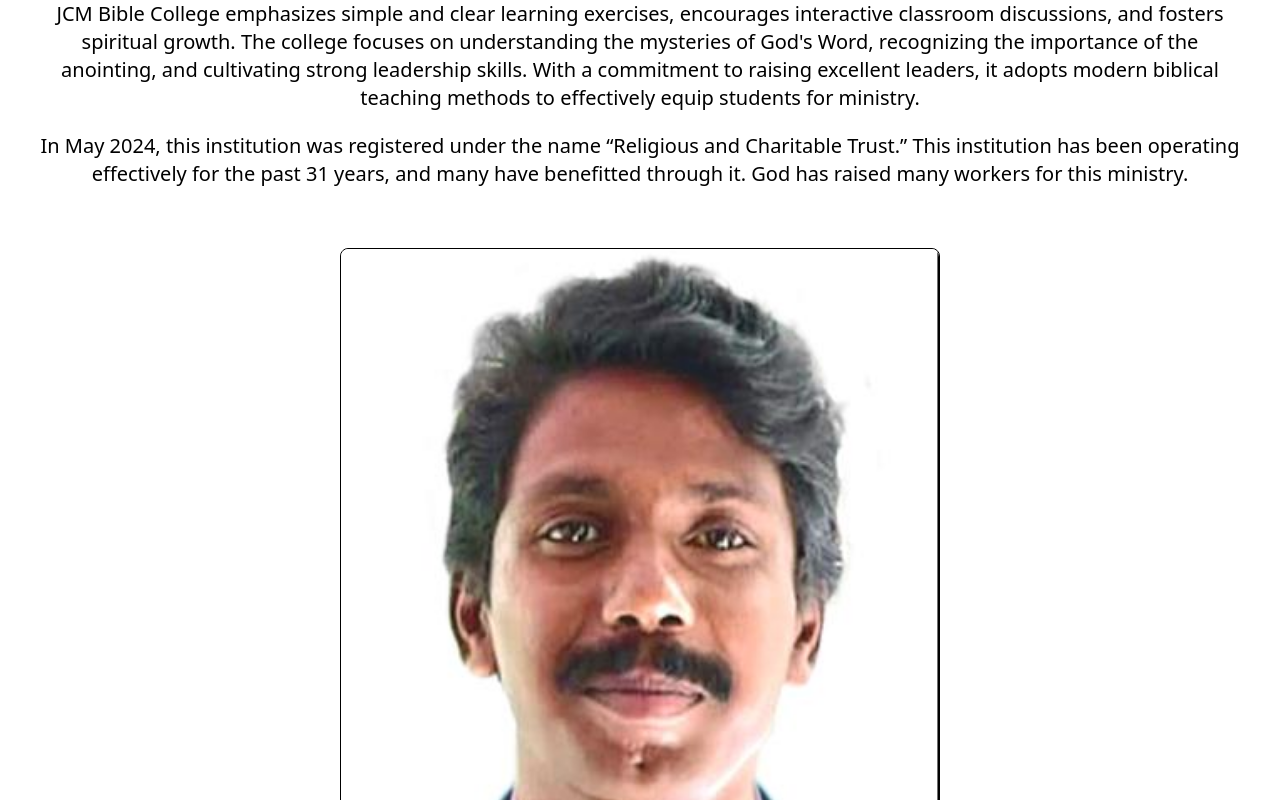
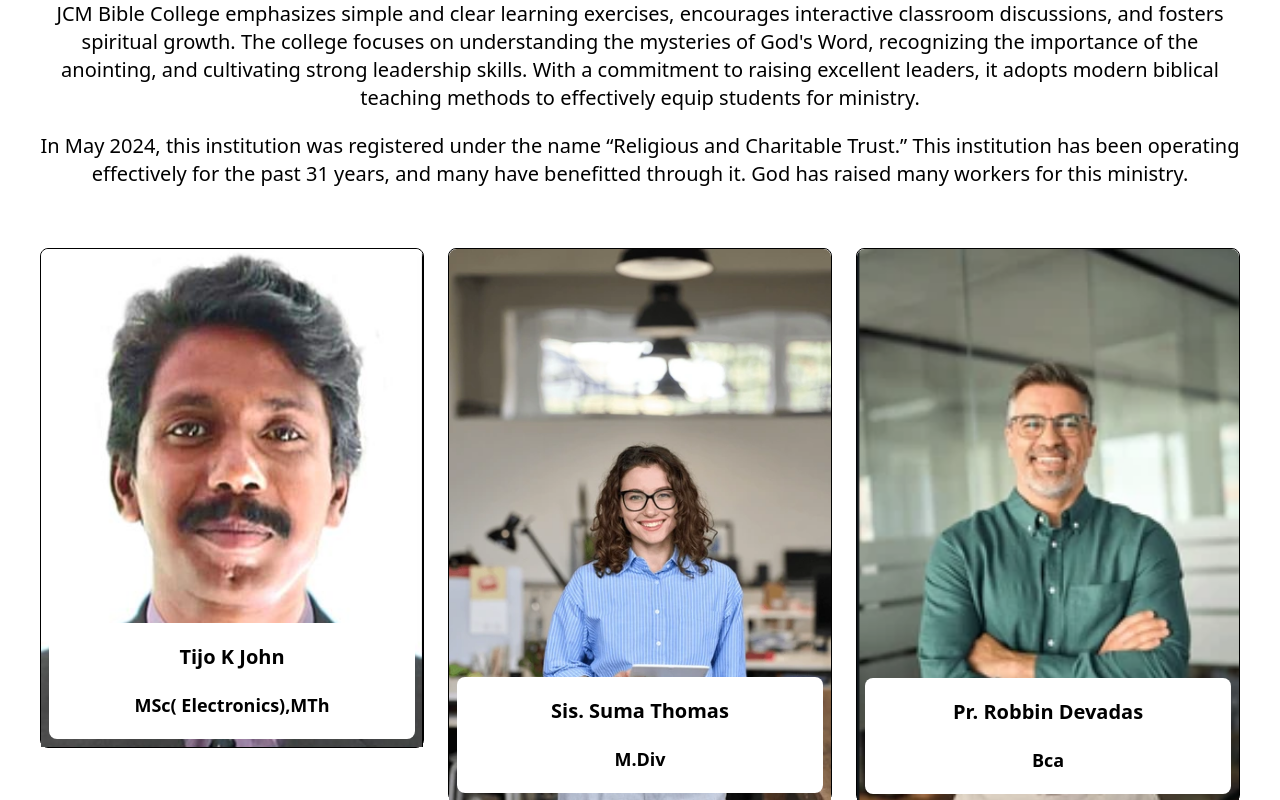
Before and after one commit to vincy-vince/JCM-non_profitable_trustee, a React (Vite) app: page /biblecollege in a window 1280 px wide. Shown: the part 2000-2800 px from the top of the page. Built offline with nearby package versions, Linux system fonts and the light colour scheme.

Commit message:
bugs done

```diff
--- a/src/Pages/Ministries/CBS.jsx
+++ b/src/Pages/Ministries/CBS.jsx
@@ -85,26 +85,16 @@ const CBS = () => {
       <Quote />
       <div className="flex flex-col gap-6">
         <p className="text-xl md:2xl lg:3xl text-center mt-15 font-extrabold ">
-          CBS in kizma Nagar
+          CBS students in kizma Nagar 2016
         </p>
         <img className="w-[80%] mx-auto " src="public/graduate.webp" alt="" />
-
-        <p className="text-center mx-10 md:mx-20 lg:mx-20">
-          Lorem ipsum dolor sit amet consectetur adipisicing elit. Similique
-          obcaecati suscipit minima Lorem ipsum dolor sit amet consectetur
-        </p>
       </div>
 
       <div className="flex flex-col gap-6">
         <p className="text-xl md:2xl lg:3xl text-center mt-15 font-extrabold">
-          CBS in Thiruvallur
+          CBS students in Thiruvallur 2016
         </p>
         <img className="w-[80%] mx-auto " src="public/graduate.webp" alt="" />
-
-        <p className="text-center mx-10 md:mx-20 lg:mx-20">
-          Lorem ipsum dolor sit amet consectetur adipisicing elit. Similique
-          obcaecati suscipit minima Lorem ipsum dolor sit amet consectetur
-        </p>
       </div>
       <Location />
       <Footer />
--- a/src/Pages/Ministries/WomensMinistry.jsx
+++ b/src/Pages/Ministries/WomensMinistry.jsx
@@ -11,7 +11,10 @@ const WomensMinistry = () => {
     <div>
       <MenuBar />
 
-      <div id="womens-min" className=" bg-[url(public/background-JCM.png)]  h-[400px]  p-10  w-auto  bg-cover  bg-no-repeat  mt-24  mx-4 md:h-[500px] lg:h-[600px]">
+      <div
+        id="womens-min"
+        className=" bg-[url(public/background-JCM.png)]  h-[400px]  p-10  w-auto  bg-cover  bg-no-repeat  mt-24  mx-4 md:h-[500px] lg:h-[600px]"
+      >
         <h1 className=" text-2xl md:text-3xl lg:text-5xl font-extrabold">
           {" "}
           Women's Ministry
@@ -49,6 +52,7 @@ const WomensMinistry = () => {
 
       {/* Text */}
       <div className="mt-5 text-center text-sm md:text-lg mx-8 lg:text-xl">
+        <div className="font-bold text-lg md:text-xl lg:text-2xl mb-5">Village Ministry</div>
         As the next phase of its growth, JCM Theological College was started in
         2019. With excellent professors, this institution is operating in a
         great manner. In addition, special youth gatherings, special sister’s
--- a/src/components/LgFaculty.jsx
+++ b/src/components/LgFaculty.jsx
@@ -1,60 +1,28 @@
 import React from "react";
-import { FacultyInfo } from "../js/facultiesInfo";
+
 const LgFaculty = () => {
-  const Faculty = FacultyInfo.map((info) => {
-    return info;
-  });
-  function faculty() {
-    let facul
-    for (let i = 0; i <= Faculty.length - 1; i++) {
-       facul = Faculty[i];
-      console.log(facul);
-      return (
-        <div
-          key={facul.id}
-          className="relative flex flex-col justify-center items-center border border-black rounded-lg mx-auto w-[50%] h-max"
-        >
-          <img
-            className="w-full h-[40%] rounded-t-lg"
-            src={facul.img}
-            alt="profile"
-          />
-          <div className="absolute bottom-2 left-2 right-2 bg-white rounded-lg">
-            <div className="text-xl font-extrabold mb-5 text-center mt-5">
-              {facul.name}
-            </div>
-            <div className="text-lg font-extrabold mb-5 text-center">
-              {facul.educationalStatus}{" "}
-            </div>
-          </div>
-        </div>
-      );
-    }
-
-  }
   return (
     <div className="flex flex-row gap-6 mt-15 mx-10">
-      {faculty()}
-      {/* <div
-        key={faculty().id}
+      <div
+        key={1}
         className="relative flex flex-col justify-center items-center border border-black rounded-lg mx-auto w-[50%] h-max"
       >
         <img
           className="w-full h-[40%] rounded-t-lg"
-          src={faculty().img}
+          src="public/Mr.Tijo.jpeg"
           alt="profile"
         />
         <div className="absolute bottom-2 left-2 right-2 bg-white rounded-lg">
           <div className="text-xl font-extrabold mb-5 text-center mt-5">
-            {faculty().name}
+            Tijo K John
           </div>
           <div className="text-lg font-extrabold mb-5 text-center">
-            {faculty().educationalStatus}{" "}
+            MSc( Electronics),MTh{" "}
           </div>
         </div>
-      </div> */}
+      </div>
 
-      {/* <div
+      <div
         key={2}
         className="relative flex flex-col justify-center items-center border border-black rounded-lg mx-auto w-[50%] h-max"
       >
@@ -65,11 +33,9 @@ const LgFaculty = () => {
         />
         <div className="absolute bottom-2 left-2 right-2 bg-white rounded-lg">
           <div className="text-xl font-extrabold mb-5 text-center mt-5">
-            Tijo K John
+            Sis. Suma Thomas
           </div>
-          <div className="text-lg font-extrabold mb-5 text-center">
-            MSc( Electronics),MTh{" "}
-          </div>
+          <div className="text-lg font-extrabold mb-5 text-center">M.Div</div>
         </div>
       </div>
 
@@ -84,13 +50,13 @@ const LgFaculty = () => {
         />
         <div className="absolute bottom-2 left-2 right-2 bg-white rounded-lg">
           <div className="text-xl font-extrabold mb-5 text-center mt-5">
-            Tijo K John
+            Pr. Robbin Devadas
           </div>
           <div className="text-lg font-extrabold mb-5 text-center">
-            MSc( Electronics),MTh{" "}
+            Bca
           </div>
         </div>
-      </div> */}
+      </div>
     </div>
   );
 };
--- a/src/components/LgTrustee.jsx
+++ b/src/components/LgTrustee.jsx
@@ -1,14 +1,14 @@
 import React, { useState } from "react";
 
 const LgTrustee = () => {
-  const [display, setDisplay] = useState(false);
-  const handleMouseEnter = () => {
-    setDisplay(true);
-  };
+  // const [display, setDisplay] = useState(false);
+  // const handleMouseEnter = () => {
+  //   setDisplay(true);
+  // };
 
-  const handleMouseLeave = () => {
-    setDisplay(false);
-  };
+  // const handleMouseLeave = () => {
+  //   setDisplay(false);
+  // };
 
   const trusty = [
     <div
@@ -78,7 +78,7 @@ const LgTrustee = () => {
     <div>
       <div className="flex  gap-10  mx-10 flex-row">
         {trustydiv}{" "}
-        {display && (
+        {/* {display && (
           <div
             id="hover"
             className="absolute left-2 right-2 bottom-2 bg-white rounded-lg p-2 h-fit "
@@ -97,7 +97,7 @@ const LgTrustee = () => {
               Amen!
             </div>
           </div>
-        )}
+        )} */}
       </div>
     </div>
   );
--- a/src/components/Location.jsx
+++ b/src/components/Location.jsx
@@ -3,7 +3,7 @@ import React from "react";
 const Location = () => {
   return (
     <a href="https://maps.app.goo.gl/K1UBacWEwEGKzRVP8">
-      <div className="w-auto mx-10 bg-[url(public/loc2.jpg)] bg-cover bg-no-repeat h-fit pb-3 md:h-54 mt-18 lg:h-60 rounded-lg md:pt-2 xl:h-64 xl:mx-28">
+      <div className="w-auto mx-10 bg-[url(public/loc2.jpg)] bg-cover bg-no-repeat h-fit pb-3 md:h-54 mt-18 lg:h-60 rounded-lg md:pt-2 xl:h-64 xl:mx-40">
         <div className="text-right">
           <button className="font-bold text-md bg-blue-950 text-white p-2 border-none rounded-lg mt-6 mr-4 hidden md:block md:ml-[76%] lg:block xl:px-6 xl:py-4">
             View Location
--- a/src/components/Volunteer.jsx
+++ b/src/components/Volunteer.jsx
@@ -2,7 +2,7 @@ import React from "react";
 
 const Volunteer = () => {
   return (
-    <div className="relative flex flex-col md:flex-row md:justify-around gap-4 w-auto mx-10 mt-16 bg-indigo-50 border-2 border-indigo-200 h-36 p-5 items-center rounded-lg mb-20 md:h-54 ">
+    <div className="relative flex flex-col md:flex-row md:justify-around gap-4 w-auto mx-10 mt-16 bg-indigo-50 border-2 border-indigo-200 h-36 p-5 items-center rounded-lg mb-20 md:h-54 xl:mx-75">
       <div className="text-md md:text-xl lg:text-2xl font-extrabold xl:text-3xl">
         Wanna Join as a volunteer ?<br></br>
         you are Always welcome to join
--- a/src/js/facultiesInfo.js
+++ b/src/js/facultiesInfo.js
@@ -1,22 +1,43 @@
 export const FacultyInfo = [
   {
-    id: "sdkfs",
+    id: "Tijok",
     img: "public/Mr.Tijo.jpeg",
-    name: "Tijo K John",
+    name: "Bro. Tijo K John",
     educationalStatus: " MSc( Electronics),MTh",
   },
 
   {
-    id: "gkjhn",
+    id: "sumat",
     img: "public/dummy-prof2.webp",
-    name: "Suma Thomas",
-    educationalStatus: "Trustee",
+    name: "Sis. Suma Thomas",
+    educationalStatus: "M.Div",
   },
 
   {
-    id: "ritug",
+    id: "robin",
     img: "public/boy2.png",
-    name: "Arun Kumar",
-    educationalStatus: "Trustee",
+    name: "Pr. Robbin Devadas",
+    educationalStatus: "Bca",
+  },
+
+  {
+    id: "pauly",
+    img: "public/boy2.png",
+    name: "Pr. P V Pauly",
+    educationalStatus: "M.Div",
+  },
+
+  {
+    id: "rejim",
+    img: "public/boy2.png",
+    name: "Pr. Reji Mathew",
+    educationalStatus: "",
+  },
+
+  {
+    id: "josep",
+    img: "public/boy2.png",
+    name: "Pr. Joseph Preveen",
+    educationalStatus: "",
   },
 ];
--- a/tailwind.config.js
+++ b/tailwind.config.js
@@ -13,6 +13,7 @@
 
 module.exports = {
   theme: {
+
     xs: "400px",
     xl: "1280px",
     // => @media (min-width: 1280px) { ... }
```
Also changed, not shown: src/Pages/Ministries/BibleCollege.jsx (+12 -10 lines), src/components/MenuBar.jsx (+15 -6 lines), src/main.jsx (+98 -0 lines), public/village-Minis.jpeg (added).
